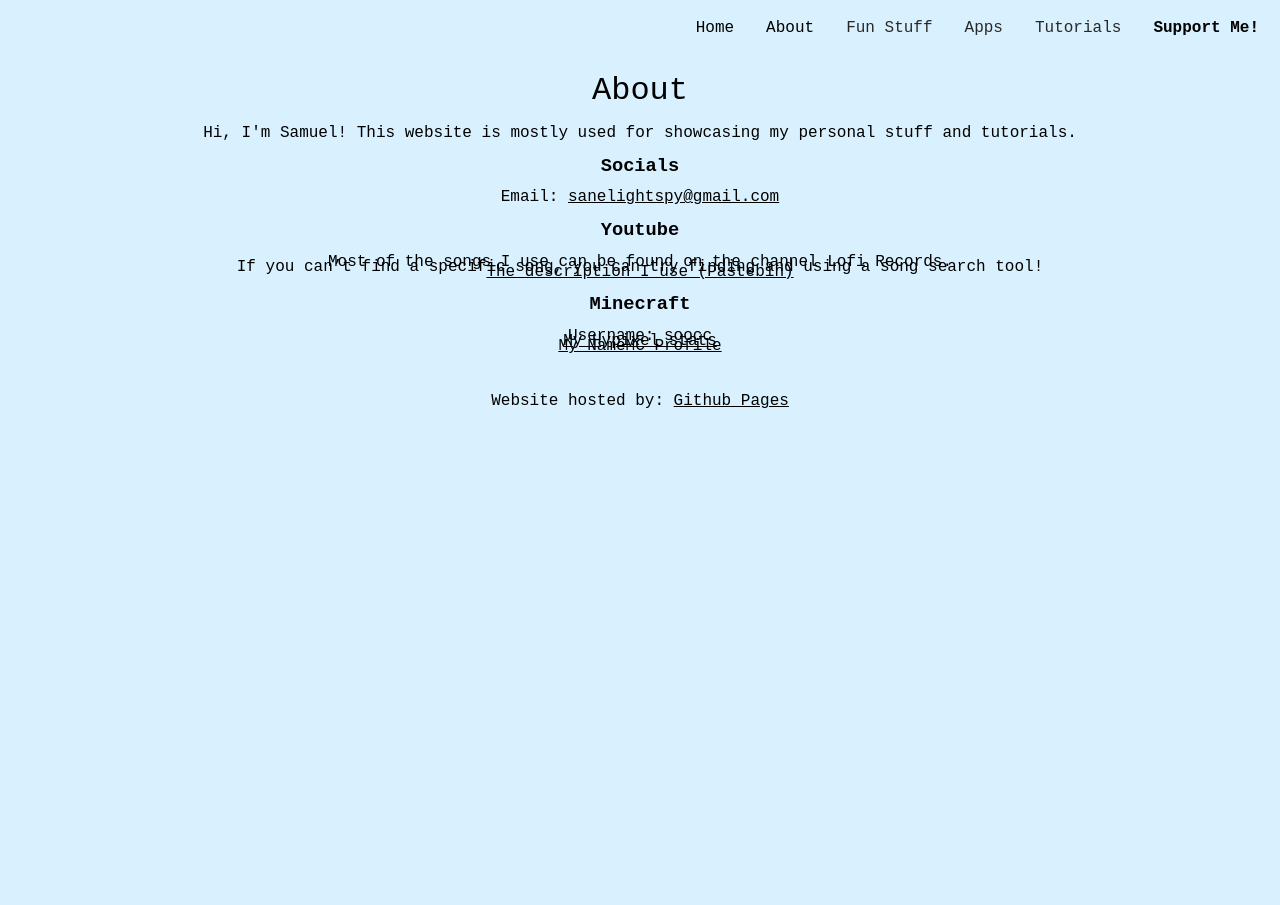
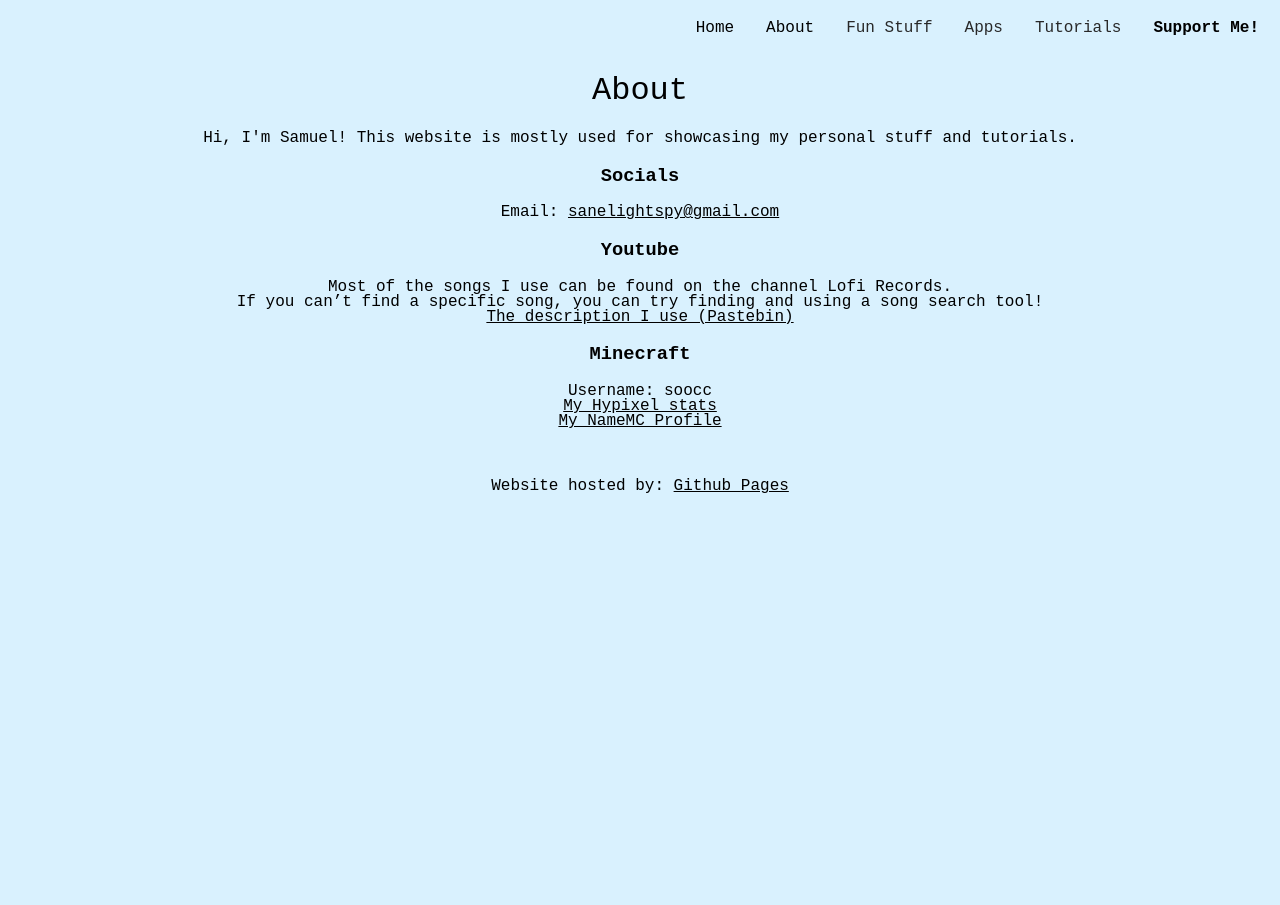
Before and after one commit to soocc/sooccsocks2, a Jekyll site: the page built from about.html, in a window 1280 px wide. Built offline with Jekyll 4.4.1, drawn with Linux system fonts in a browser that asks for light colours.

Commit message:
Update styles.css

```diff
--- a/styles/styles.css
+++ b/styles/styles.css
@@ -117,7 +117,7 @@
 
 p {
   font-family: 'Courier New';
-  line-height: 5px;
+  line-height: 15px;
 }
 
 a {
```
